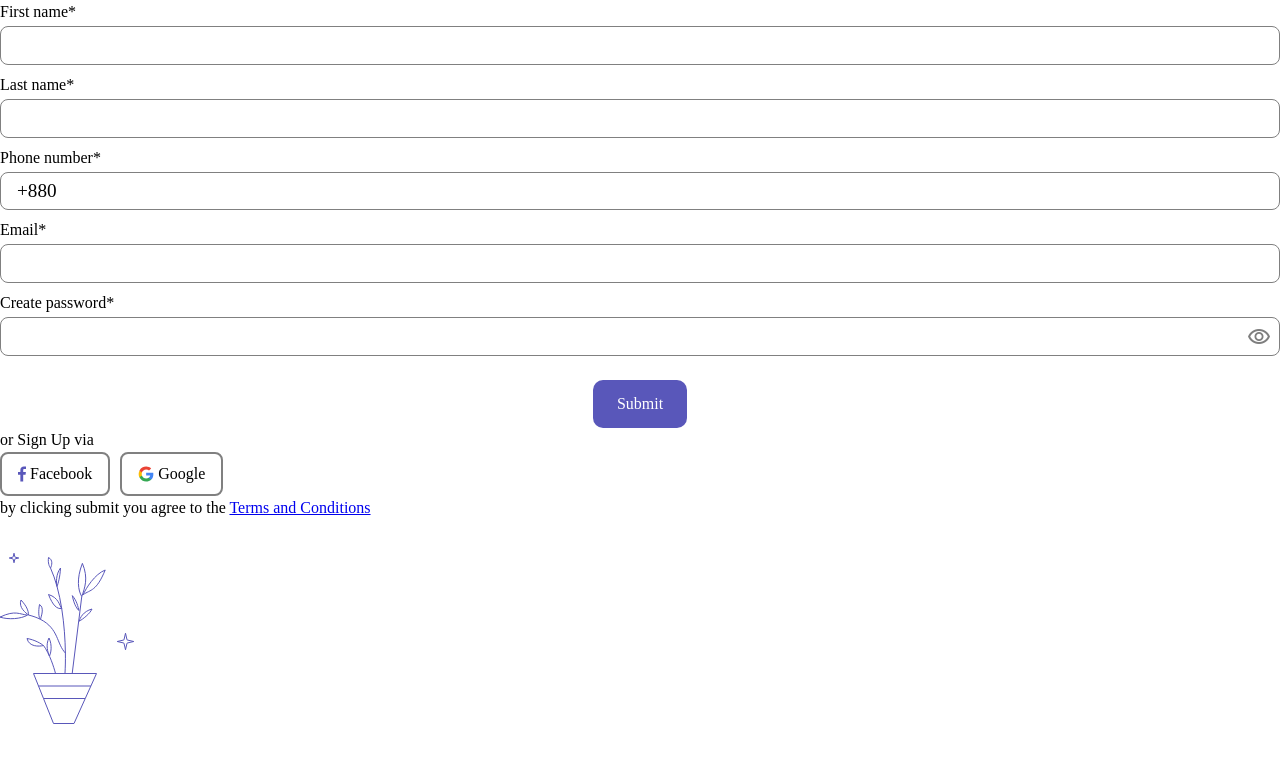
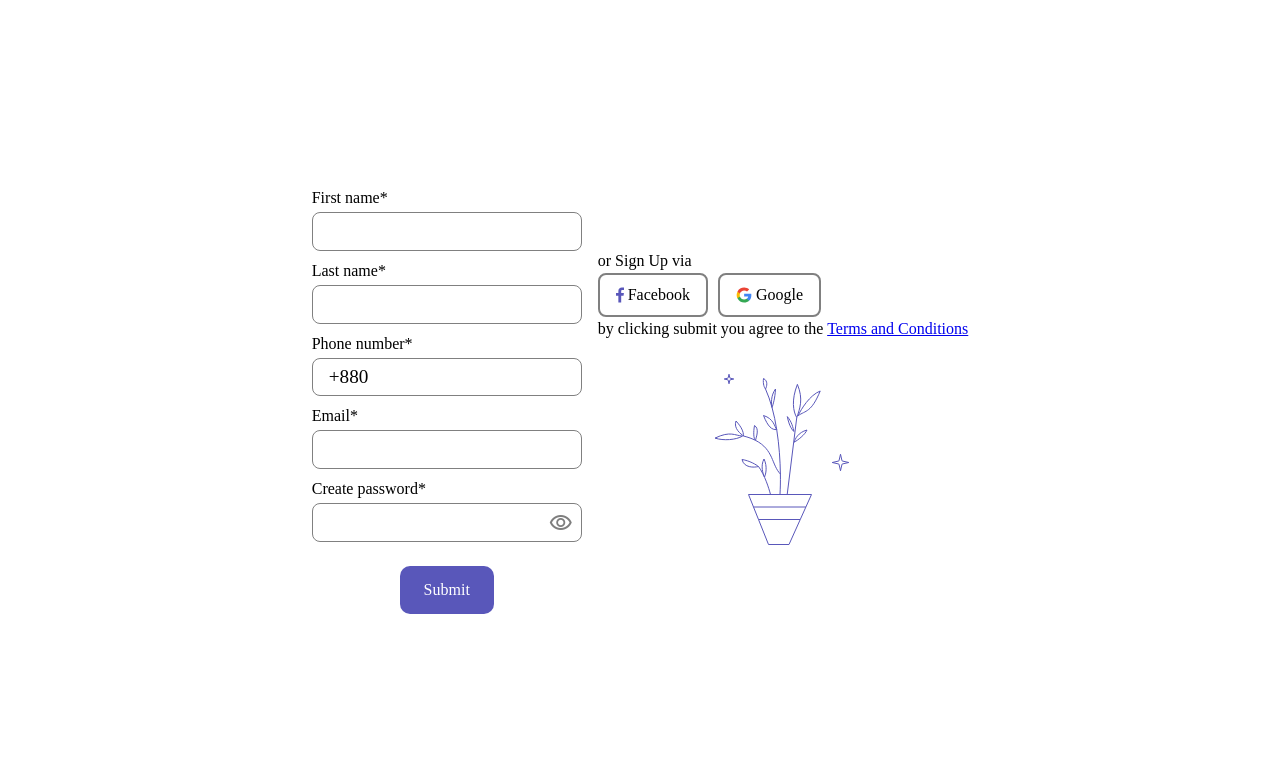
Before and after one commit to ZTanvir/dribble-signup-login-form, a React (Vite) app: page / in a window 1280 px wide. Shown: the top 760 px of the page. Built offline with nearby package versions, Linux system fonts and the light colour scheme.

Commit message:
Add style to the main componets

```diff
--- a/src/App.css
+++ b/src/App.css
@@ -63,3 +63,11 @@ h6 {
 .material-symbols-outlined {
     font-variation-settings: "FILL" 0, "wght" 400, "GRAD" 0, "opsz" 24;
 }
+main {
+    display: flex;
+    justify-content: center;
+    align-items: center;
+    gap: 1rem;
+    width: 100%;
+    height: 100vh;
+}
--- a/src/App.jsx
+++ b/src/App.jsx
@@ -5,10 +5,10 @@ import SignUpSection from "./Components/SignUpSection";
 
 function App() {
     return (
-        <>
+        <main className="">
             <Form formInputData={SignInFormData} btnName="Submit" />
             <SignUpSection />
-        </>
+        </main>
     );
 }
 
--- a/src/Components/SignUpSection.jsx
+++ b/src/Components/SignUpSection.jsx
@@ -3,12 +3,16 @@ import fbIcon from "../Assets/icons/fb.svg";
 import googleIcon from "../Assets/icons/google.svg";
 import plantImg from "../Assets/images/plantImg.svg";
 
+import styles from "../Styles/signUpSection.module.css";
+
 const SignUpSection = () => {
     return (
-        <section className="">
+        <section className={styles.signUpSection}>
             <p>or Sign Up via</p>
-            <Button buttonIcon={fbIcon} buttonName="Facebook" />
-            <Button buttonIcon={googleIcon} buttonName="Google" />
+            <div>
+                <Button buttonIcon={fbIcon} buttonName="Facebook" />
+                <Button buttonIcon={googleIcon} buttonName="Google" />
+            </div>
             <p>
                 by clicking submit you agree to the{" "}
                 <a href="#">Terms and Conditions</a>
--- /dev/null
+++ b/src/Styles/signUpSection.module.css
@@ -0,0 +1,9 @@
+.signUpSection {
+    display: flex;
+    flex-direction: column;
+    justify-content: center;
+    align-items: start;
+}
+.signUpSection > img {
+    align-self: center;
+}
```
